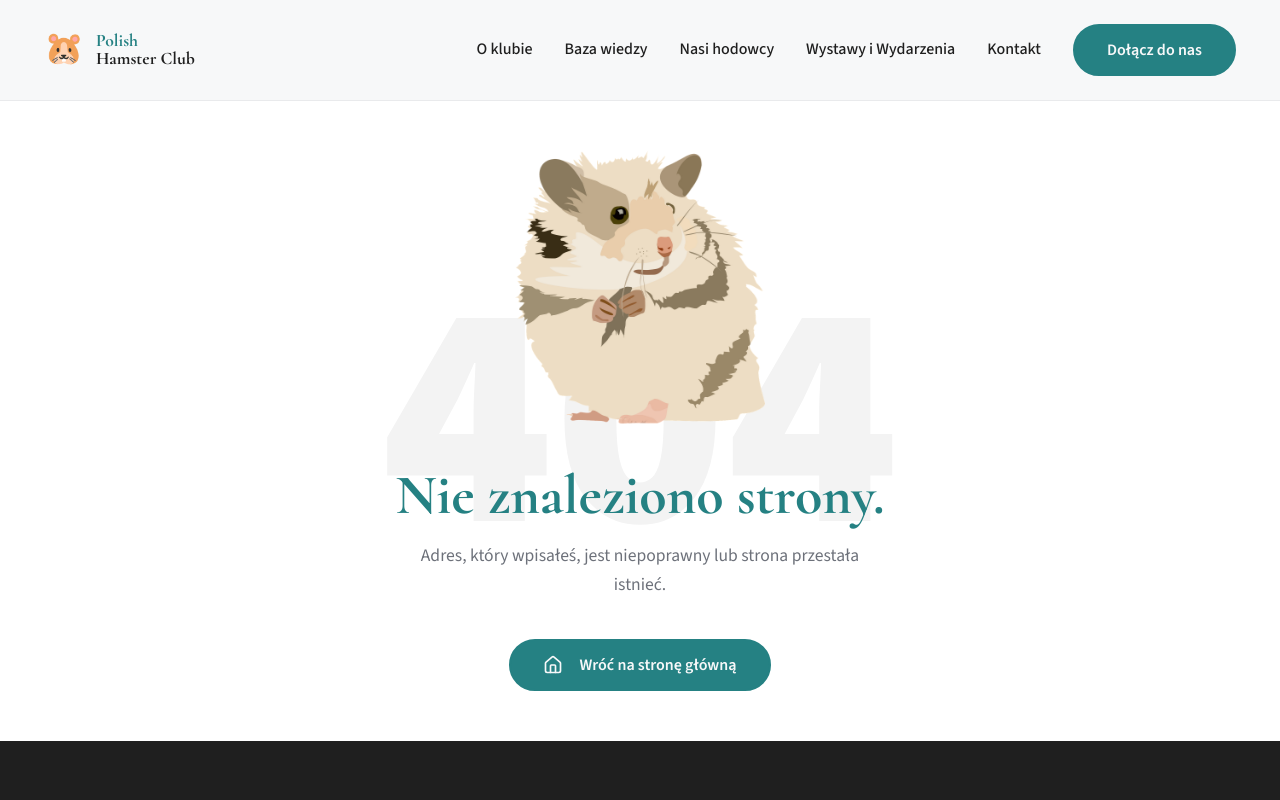
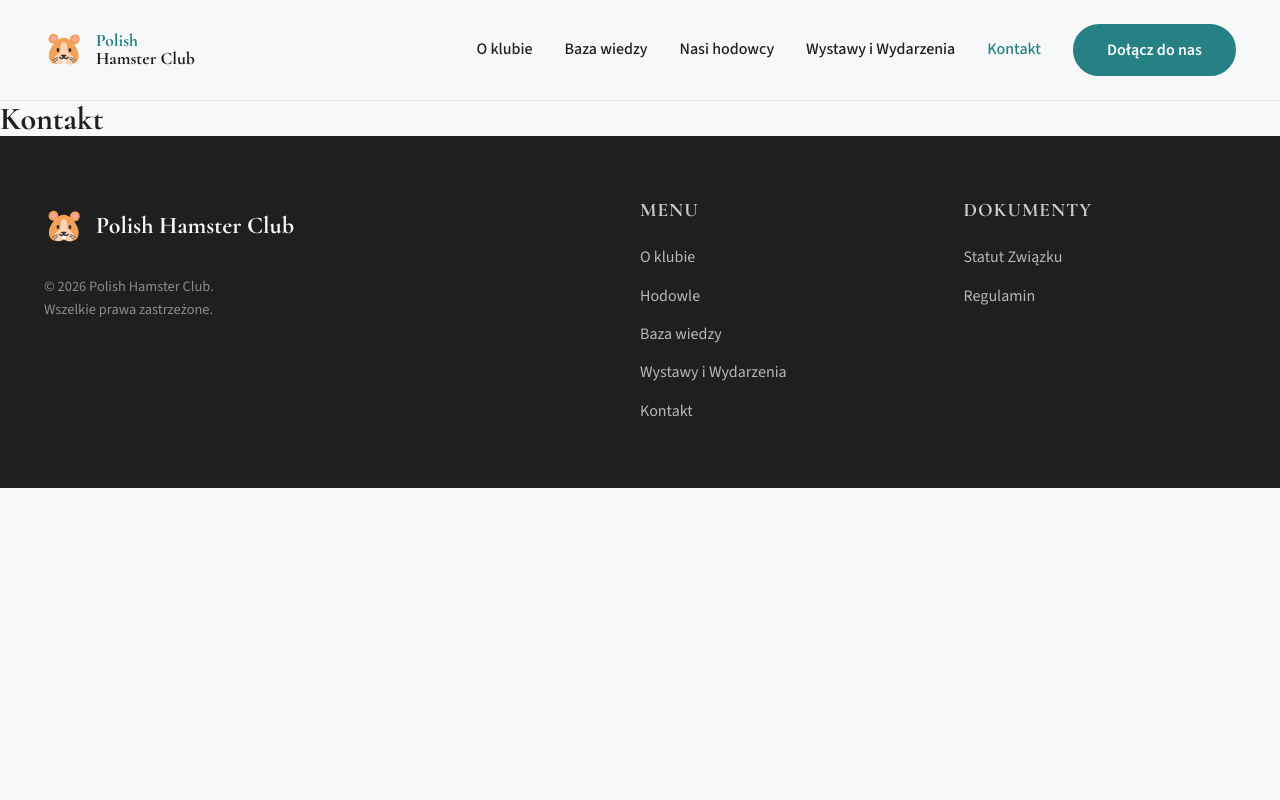
Before and after one commit to afra50/polish-hamster-club, a React (Vite) app: page /kontakt in a window 1280 px wide. Shown: the top 800 px of the page. Built offline with nearby package versions, Linux system fonts and the light colour scheme.

Commit message:
szkic kontaktu + zmiana linkow

```diff
--- a/src/components/Header.jsx
+++ b/src/components/Header.jsx
@@ -46,27 +46,27 @@ export default function Header() {
           <nav className="header__nav">
             <ul className="header__nav-list">
               <li>
-                <NavLink to="/about" onClick={closeMenu}>
+                <NavLink to="/o-nas" onClick={closeMenu}>
                   O klubie
                 </NavLink>
               </li>
               <li>
-                <NavLink to="/knowledge" onClick={closeMenu}>
+                <NavLink to="/wiedza" onClick={closeMenu}>
                   Baza wiedzy
                 </NavLink>
               </li>
               <li>
-                <NavLink to="/breeders" onClick={closeMenu}>
+                <NavLink to="/hodowcy" onClick={closeMenu}>
                   Nasi hodowcy
                 </NavLink>
               </li>
               <li>
-                <NavLink to="/events" onClick={closeMenu}>
+                <NavLink to="/wydarzenia" onClick={closeMenu}>
                   Wystawy i Wydarzenia
                 </NavLink>
               </li>
               <li>
-                <NavLink to="/contact" onClick={closeMenu}>
+                <NavLink to="/kontakt" onClick={closeMenu}>
                   Kontakt
                 </NavLink>
               </li>
@@ -74,7 +74,7 @@ export default function Header() {
           </nav>
 
           <div className="header__cta">
-            <Button to="/join" variant="primary" onClick={closeMenu}>
+            <Button to="/dolacz" variant="primary" onClick={closeMenu}>
               Dołącz do nas
             </Button>
           </div>
--- /dev/null
+++ b/src/pages/ContactPage.jsx
@@ -0,0 +1,10 @@
+import React from "react";
+import "../styles/pages/contactPage.scss";
+
+export default function ContactPage() {
+  return (
+    <main>
+      <h1 className="kontakt">Kontakt</h1>
+    </main>
+  );
+}
--- /dev/null
+++ b/src/styles/pages/contactPage.scss
@@ -0,0 +1,3 @@
+.kontakt {
+    text-decoration: dashed;
+}
```
Also changed, not shown: src/routes.jsx (+7 -2 lines), notatki.txt (added).
